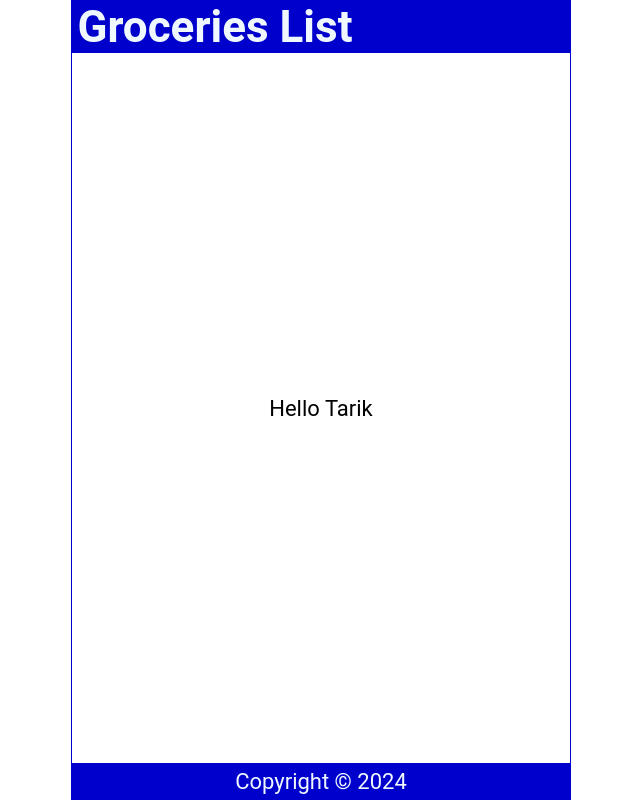
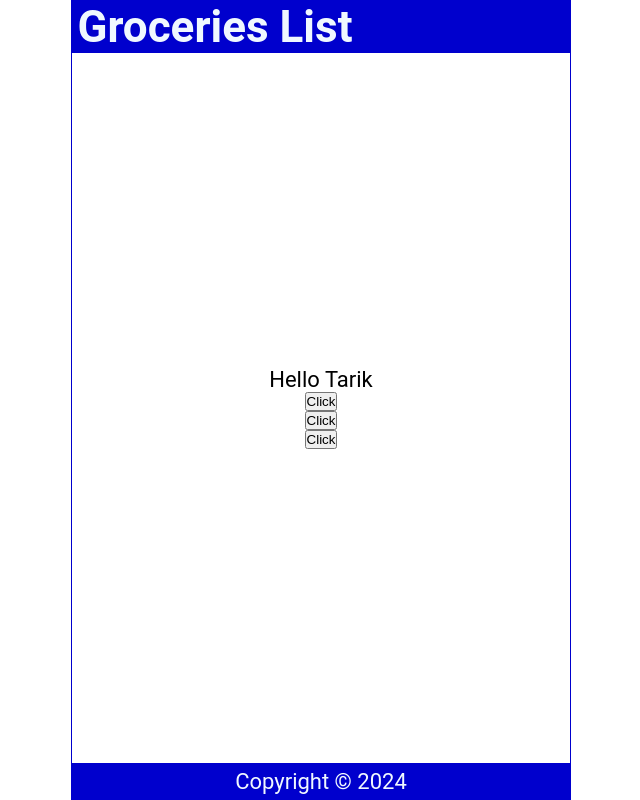
Before and after one commit to Tarikjai/React_Gray, a React (Create React App) app: page / in a window 1280 px wide. Shown: the whole page, without its empty margins (319-959 px from the left). Built offline with nearby package versions, Linux system fonts and the light colour scheme; the HTML template or start-up script is replaced by a standard one.

Commit message:
react click events

```diff
--- a/src/Content.js
+++ b/src/Content.js
@@ -6,13 +6,26 @@ const Content = () => {
         const int = Math.floor(Math.random()*3)
         return names[int]
       }
+      const handleClick = () => {
+        console.log("You clicked it!")
+      }
+
+      const handleClick2 = (name) => {
+        console.log(`${name} You clicked it!`)
+      }
+      const handleClick3 = (e) => {
+        console.log(e.target.innerText)
+      }
+
   return (
     <main>
 
-        <p>
+        <p onDoubleClick={handleClick}>
          Hello {handleNameChange()}
         </p>
-
+        <button onClick={handleClick}>Click</button>
+        <button onClick={() => handleClick2('Tarik')}>Click</button>
+        <button onClick={(e) => handleClick3(e)}>Click</button>
     </main>
   )
 }
```
